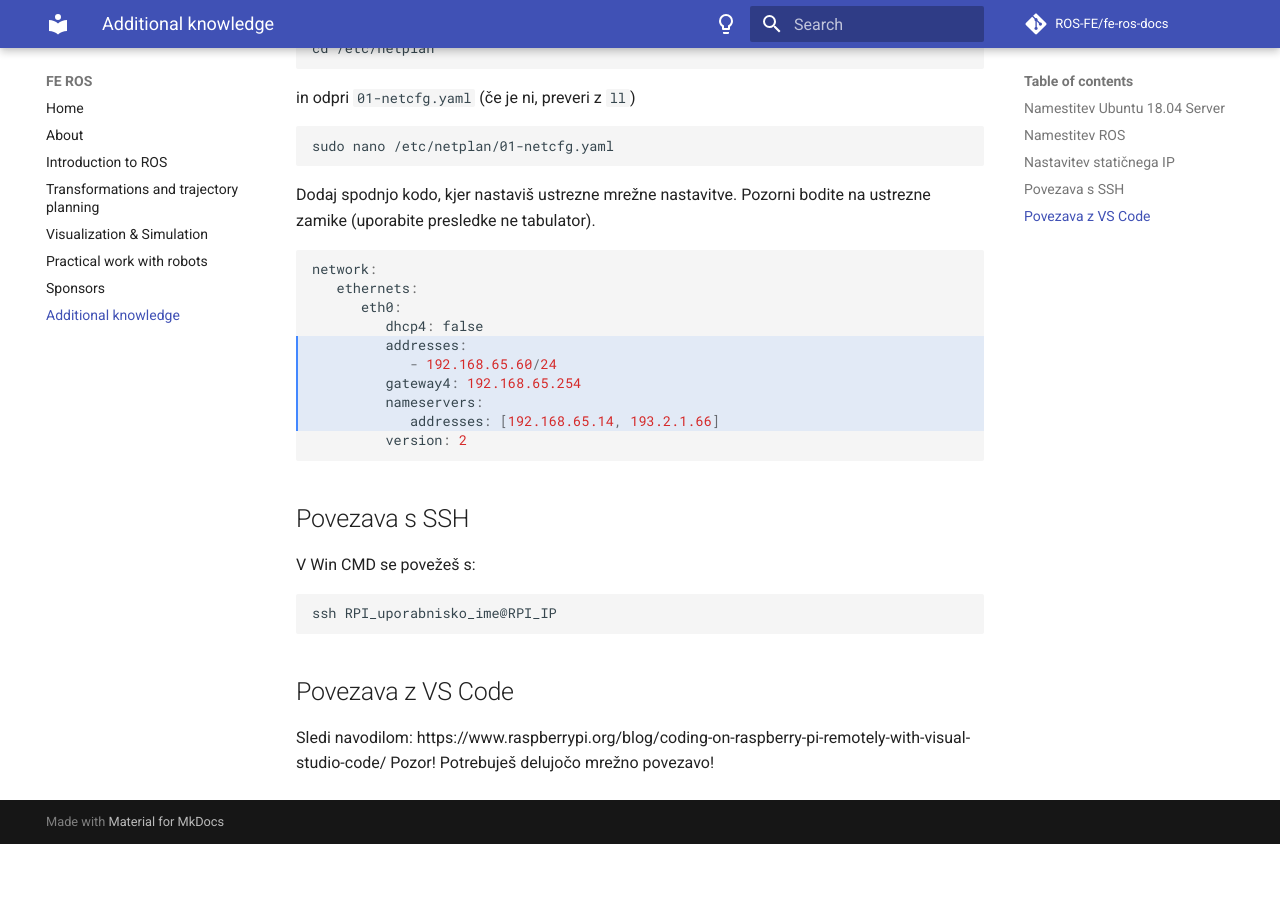
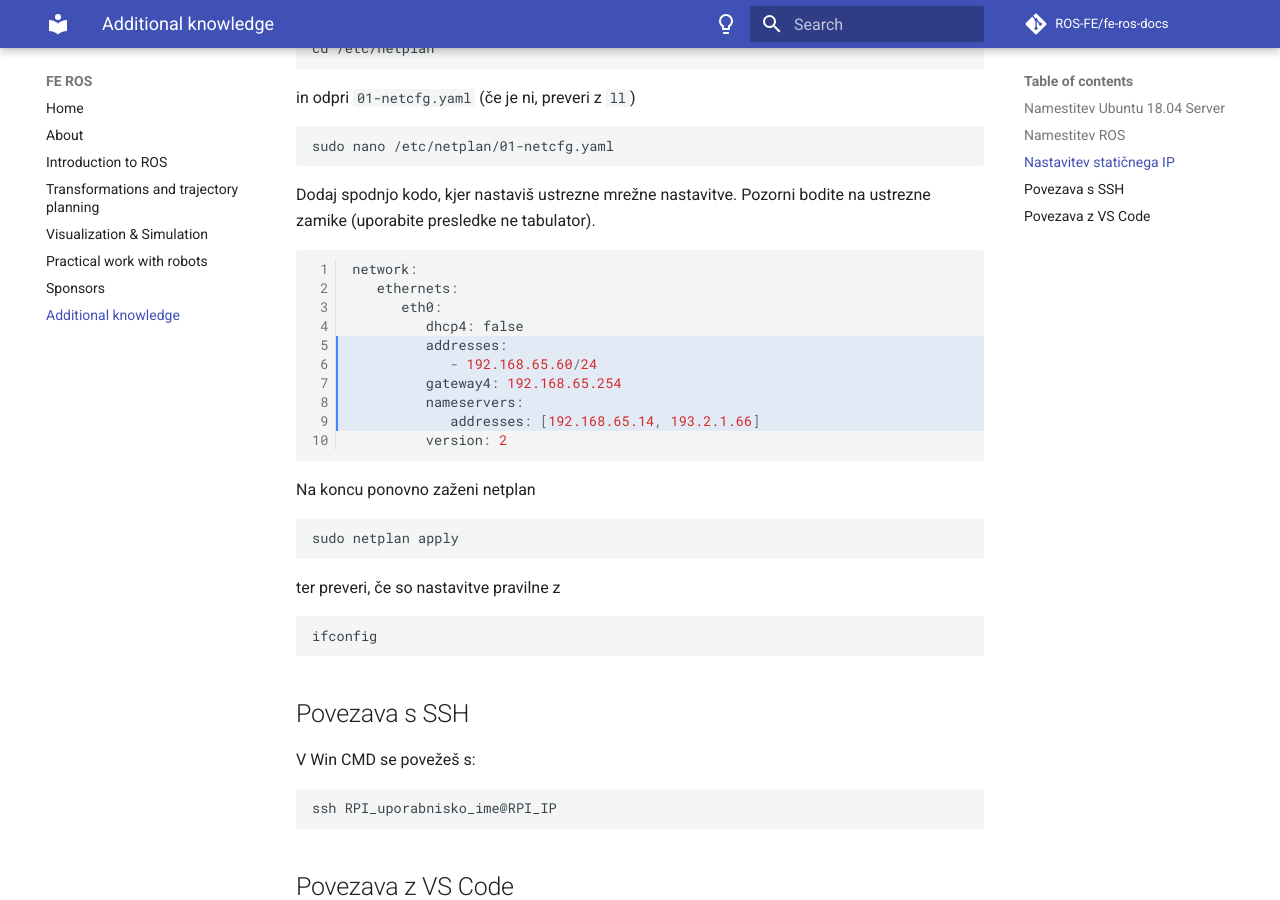
Before and after one commit to ROS-FE/fe-ros-docs, an MkDocs documentation site: the page built from docs/additional/index.md, in a window 1280 px wide and 900 px high, scrolled down 1749 px. Built offline with MkDocs 1.6.1 and Material for MkDocs 9.7.7, drawn with Linux system fonts in a browser that asks for light colours; comment, search, counter and statistics services are not loaded; before the commit the page ends 2593 px from its top, so only the background shows below that.

Commit message:
Update index.md

````diff
--- a/docs/additional/index.md
+++ b/docs/additional/index.md
@@ -82,7 +82,7 @@ sudo nano /etc/netplan/01-netcfg.yaml
 
 Dodaj spodnjo kodo, kjer nastaviš ustrezne mrežne nastavitve. Pozorni bodite na ustrezne zamike (uporabite presledke ne tabulator).
 
-```python hl_lines="5 6 7 8 9"
+```python linenums="1" hl_lines="5 6 7 8 9"
 network:
    ethernets:
       eth0:
@@ -95,6 +95,14 @@ network:
          version: 2
 ```
 
+Na koncu ponovno zaženi netplan
+```
+sudo netplan apply
+```
+ter preveri, če so nastavitve pravilne z
+```
+ifconfig
+```
 
 ## Povezava s SSH
 
````
